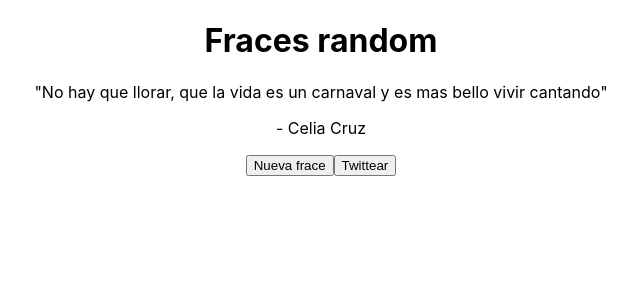
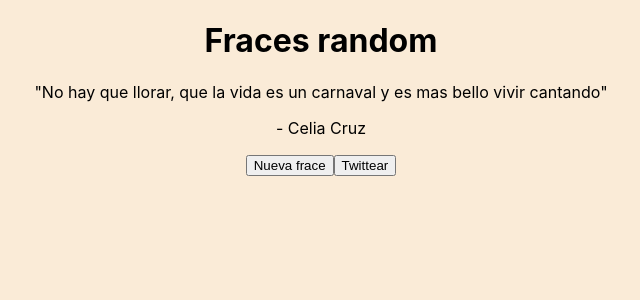
Before and after one commit to axelpelcode/fraces-random-practica, a React (Create React App) app: page / in a window 1280 px wide. Shown: the top 300 px of the page, without its empty margins (319-959 px from the left). Built offline with nearby package versions, Linux system fonts and the light colour scheme.

Commit message:
frp-commit05

```diff
--- a/src/App.css
+++ b/src/App.css
@@ -1,3 +1,6 @@
 .App {
   text-align: center;
 }
+body {
+  background-color:antiquewhite;
+}
```
